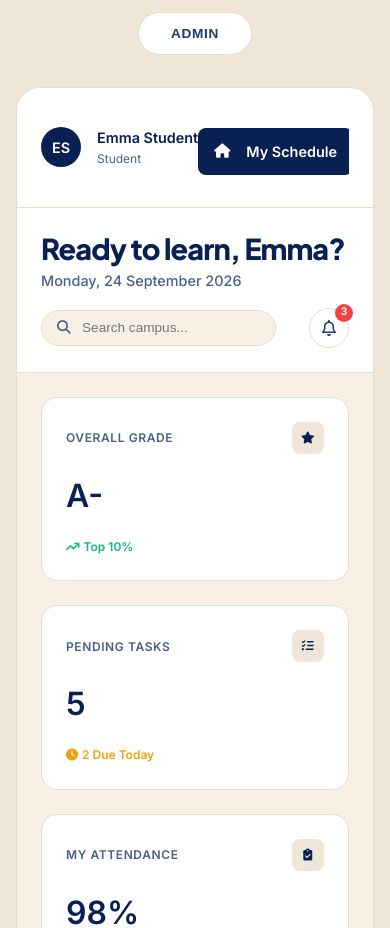
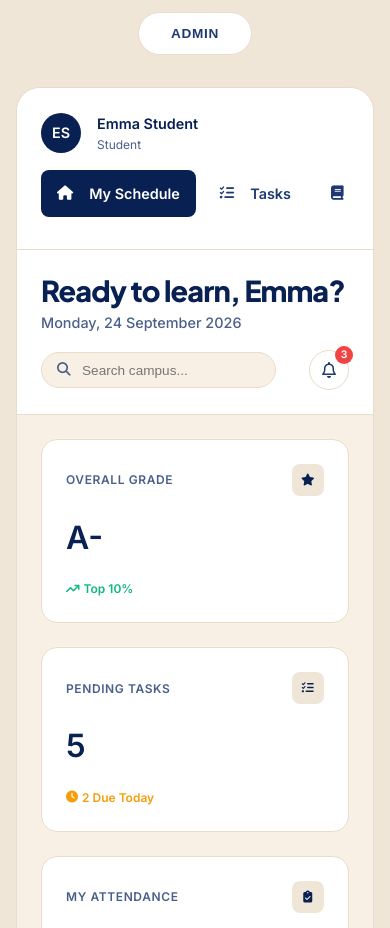
Before and after one commit to aparnajakka27-sudo/SCT_TRACKCODE_1, a website built with Vite: page index.html in a window 390 px wide. Shown: the part 1940-2868 px from the top of the page. Built offline with nearby package versions, Linux system fonts and the light colour scheme.

Commit message:
Fix flex issue on pd-nav on mobile

```diff
--- a/css/style.css
+++ b/css/style.css
@@ -919,7 +919,7 @@ html, body {
 @media (max-width: 1024px) {
     .premium-dashboard { flex-direction: column; height: auto; }
     .pd-sidebar { width: 100%; border-right: none; border-bottom: 1px solid var(--border-color); padding: 1.5rem; flex-direction: row; align-items: center; justify-content: space-between; flex-wrap: wrap; }
-    .pd-nav { flex-direction: row; overflow-x: auto; width: 100%; order: 3; margin-top: 1rem; padding-bottom: 0.5rem; }
+    .pd-nav { flex: none; width: 100%; flex-direction: row; overflow-x: auto; order: 3; margin-top: 1rem; padding-bottom: 0.5rem; }
     .pd-nav-item { white-space: nowrap; }
     .pd-quick-actions { display: none; }
     .pd-sidebar-profile { margin-top: 0; padding-top: 0; border: none; }
```
